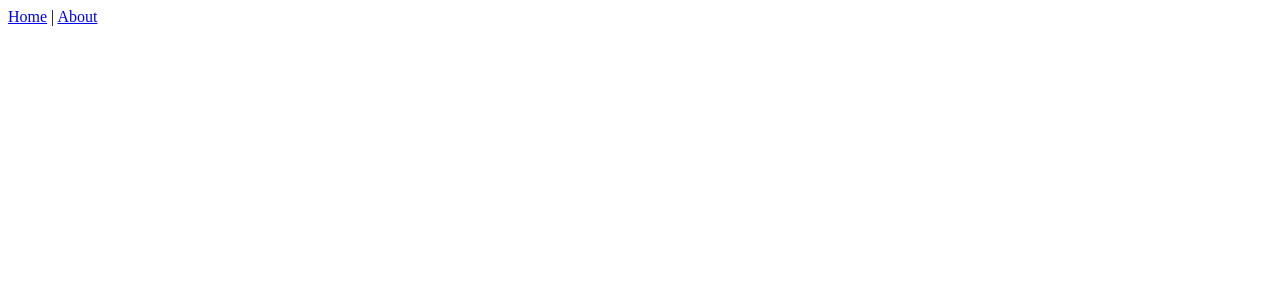
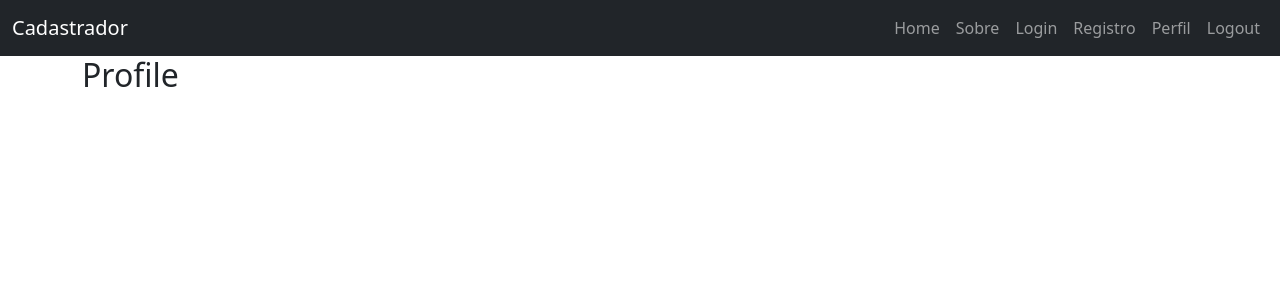
Before and after one commit to LionyxML/cadastrador_frontend, a Vue app: page /profile in a window 1280 px wide. Shown: the top 300 px of the page. Built offline with nearby package versions, Linux system fonts and the light colour scheme.

Commit message:
Criado o navbar, rotas para views e views básicas.

```diff
--- a/public/index.html
+++ b/public/index.html
@@ -5,6 +5,7 @@
     <meta http-equiv="X-UA-Compatible" content="IE=edge">
     <meta name="viewport" content="width=device-width,initial-scale=1.0">
     <link rel="icon" href="<%= BASE_URL %>favicon.ico">
+    <link href="https://cdn.jsdelivr.net/npm/bootstrap@5.0.0-beta3/dist/css/bootstrap.min.css" rel="stylesheet" integrity="sha384-eOJMYsd53ii+scO/bJGFsiCZc+5NDVN2yr8+0RDqr0Ql0h+rP48ckxlpbzKgwra6" crossorigin="anonymous">
     <title><%= htmlWebpackPlugin.options.title %></title>
   </head>
   <body>
@@ -17,5 +18,6 @@
     <!-- Inclusão do Bootstrap 5 -->
     <script src="https://cdn.jsdelivr.net/npm/@popperjs/core@2.9.1/dist/umd/popper.min.js" integrity="sha384-SR1sx49pcuLnqZUnnPwx6FCym0wLsk5JZuNx2bPPENzswTNFaQU1RDvt3wT4gWFG" crossorigin="anonymous"></script>
     <script src="https://cdn.jsdelivr.net/npm/bootstrap@5.0.0-beta3/dist/js/bootstrap.min.js" integrity="sha384-j0CNLUeiqtyaRmlzUHCPZ+Gy5fQu0dQ6eZ/xAww941Ai1SxSY+0EQqNXNE6DZiVc" crossorigin="anonymous"></script>
+
   </body>
 </html>
--- a/src/App.vue
+++ b/src/App.vue
@@ -1,12 +1,21 @@
 <template>
   <div id="app">
-    <div id="nav">
-      <router-link to="/">Home</router-link> |
-      <router-link to="/about">About</router-link>
+    <Navbar/>
+    <div class="container">
+      <router-view/>
     </div>
-    <router-view/>
   </div>
 </template>
 
+<script>
+import Navbar from "@/components/Navbar";
+export default {
+  components : {
+    Navbar
+  }
+}
+</script>
+
 <style>
+
 </style>
--- /dev/null
+++ b/src/components/Navbar.vue
@@ -0,0 +1,46 @@
+<template lang="html">
+    <nav class="navbar navbar-expand-lg navbar-dark bg-dark">
+    <div class="container-fluid">
+      <router-link class="navbar-brand" to="/">Cadastrador</router-link>
+      <button class="navbar-toggler" type="button" data-bs-toggle="collapse" data-bs-target="#navbarSupportedContent" aria-controls="navbarSupportedContent" aria-expanded="false" aria-label="Toggle navigation">
+        <span class="navbar-toggler-icon"></span>
+      </button>
+      <div class="collapse navbar-collapse" id="navbarSupportedContent">
+        <ul class="navbar-nav ms-auto mb-2 mb-lg-0">
+          <li class="nav-item">
+            <router-link to="/" class="nav-link">Home
+            </router-link>
+          </li>
+          <li class="nav-item">
+            <router-link to="/about" class="nav-link">Sobre
+            </router-link>
+          </li>
+          <li class="nav-item">
+            <router-link to="/login" class="nav-link">Login
+            </router-link>
+          </li>
+          <li class="nav-item">
+            <router-link to="/register" class="nav-link">Registro
+            </router-link>
+          </li>
+          <li class="nav-item">
+            <router-link to="/profile" class="nav-link">Perfil
+            </router-link>
+          </li>
+          <li class="nav-item">
+            <a href="/logout" class="nav-link">Logout
+            </a>
+          </li>
+        </ul>
+      </div>
+    </div>
+  </nav>
+</template>
+
+<script>
+export default {
+};
+</script>
+
+<style>
+</style>
--- a/src/router/index.js
+++ b/src/router/index.js
@@ -12,11 +12,23 @@ const routes = [
   },
   {
     path: '/about',
-    name: 'About',
-    // route level code-splitting
-    // this generates a separate chunk (about.[hash].js) for this route
-    // which is lazy-loaded when the route is visited.
+    name: 'about',
     component: () => import(/* webpackChunkName: "about" */ '../views/About.vue')
+  },
+  {
+    path: '/login',
+    name: 'login',
+    component: () => import(/* webpackChunkName: "about" */ '../views/Login.vue')
+  },
+  {
+    path: '/register',
+    name: 'register',
+    component: () => import(/* webpackChunkName: "about" */ '../views/Register.vue')
+  },
+  {
+    path: '/profile',
+    name: 'profile',
+    component: () => import(/* webpackChunkName: "about" */ '../views/Profile.vue')
   }
 ]
 
--- a/src/views/Home.vue
+++ b/src/views/Home.vue
@@ -1,5 +1,6 @@
 <template>
   <div class="home">
+    <h2>Home</h2>
   </div>
 </template>
 
--- /dev/null
+++ b/src/views/Login.vue
@@ -0,0 +1,13 @@
+ <template lang="html">
+   <div class="">
+     <h2>Login</h2>
+   </div>
+ </template>
+
+ <script>
+ export default {
+ }
+ </script>
+
+ <style lang="css" scoped>
+ </style>
--- /dev/null
+++ b/src/views/Profile.vue
@@ -0,0 +1,13 @@
+<template lang="html">
+  <div class="">
+    <h2>Profile</h2>
+  </div>
+</template>
+
+<script>
+export default {
+}
+</script>
+
+<style lang="css" scoped>
+</style>
--- /dev/null
+++ b/src/views/Register.vue
@@ -0,0 +1,13 @@
+<template lang="html">
+  <div class="">
+    <h2>Register</h2>
+  </div>
+</template>
+
+<script>
+export default {
+}
+</script>
+
+<style lang="css" scoped>
+</style>
```
